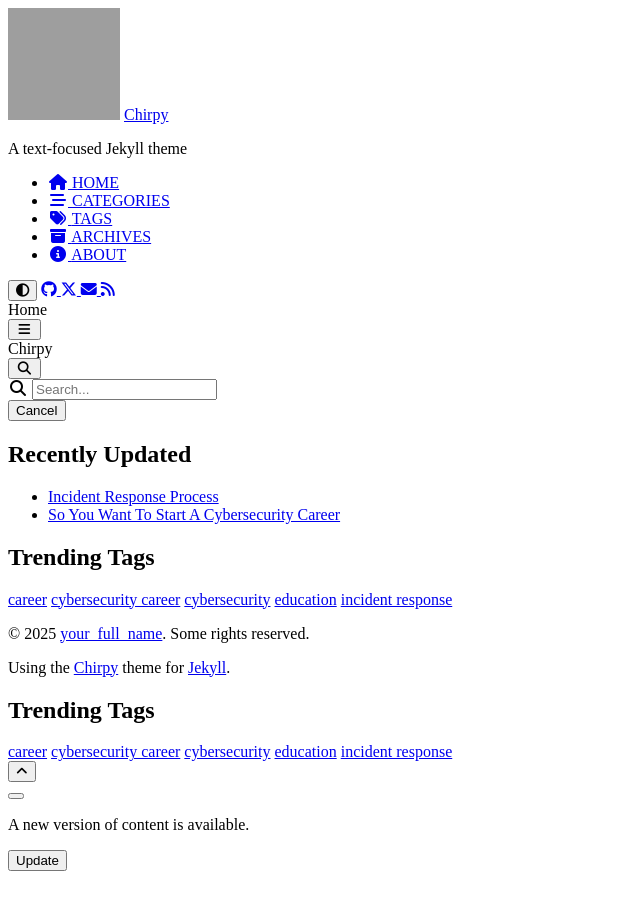
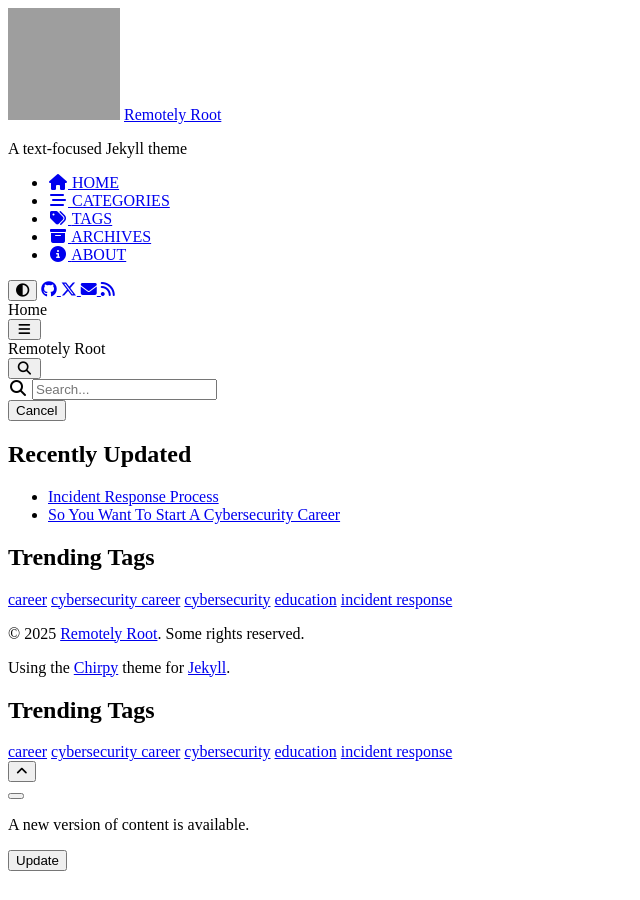
Before and after one commit to remotelyroot/remotelyroot.github.io, a Jekyll site: the page built from index.html, in a window 1280 px wide. Shown: the whole page, without its empty margins (0-640 px from the left). Built offline with Jekyll 4.4.1, drawn with Linux system fonts in a browser that asks for light colours; cached includes are drawn as plain includes; grey boxes are pictures that could not be loaded.

Commit message:
update config

```diff
--- a/_config.yml
+++ b/_config.yml
@@ -9,24 +9,24 @@ theme: jekyll-theme-chirpy
 lang: en
 
 # Change to your timezone › https://kevinnovak.github.io/Time-Zone-Picker
-timezone: Asia/Shanghai
+timezone: America/New_York
 
 # jekyll-seo-tag settings › https://github.com/jekyll/jekyll-seo-tag/blob/master/docs/usage.md
 # ↓ --------------------------
 
-title: Chirpy # the main title
+title: Remotely Root # the main title
 
 tagline: A text-focused Jekyll theme # it will display as the subtitle
 
 description: >- # used by seo meta and the atom feed
-  A minimal, responsive and feature-rich Jekyll theme for technical writing.
+  Just a Threat Hunter providing knowledge to defenders around the world.
 
 # Fill in the protocol & hostname for your site.
 # E.g. 'https://username.github.io', note that it does not end with a '/'.
-url: ""
+url: "https://remotelyroot.github.io"
 
 github:
-  username: github_username # change to your GitHub username
+  username: remotelyroot # change to your GitHub username
 
 twitter:
   username: twitter_username # change to your Twitter username
@@ -34,12 +34,12 @@ twitter:
 social:
   # Change to your full name.
   # It will be displayed as the default author of the posts and the copyright owner in the Footer
-  name: your_full_name
-  email: example@domain.com # change to your email address
+  name: Remotely Root
+  email: contact@remotelyroot.com # change to your email address
   links:
     # The first element serves as the copyright owner's link
     - https://twitter.com/username # change to your Twitter homepage
-    - https://github.com/username # change to your GitHub homepage
+    - https://github.com/remotelyroot # change to your GitHub homepage
     # Uncomment below to add more social links
     # - https://www.facebook.com/username
     # - https://www.linkedin.com/in/username
@@ -98,7 +98,7 @@ theme_mode: # [light | dark]
 cdn: "https://chirpy-img.netlify.app"
 
 # the avatar on sidebar, support local or CORS resources
-avatar: "/commons/avatar.jpg"
+avatar: angry_penguin_avatar.jpg
 
 # The URL of the site-wide social preview image used in SEO `og:image` meta tag.
 # It can be overridden by a customized `page.image` in front matter.
```
